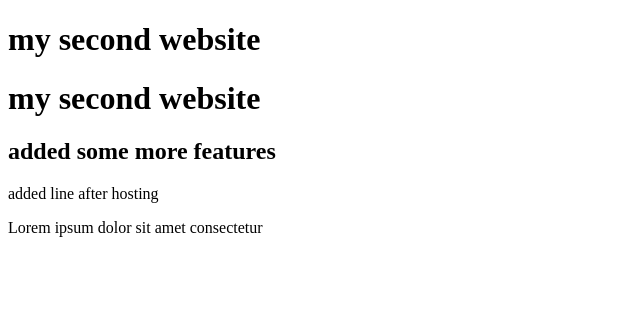
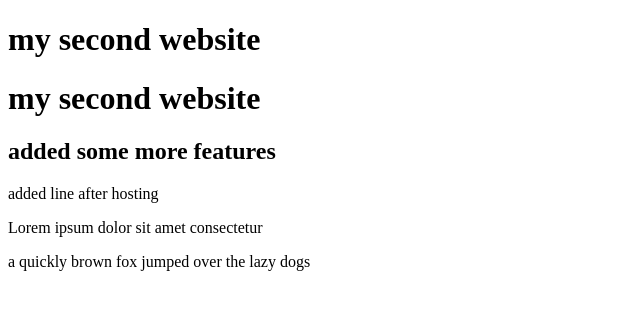
Before and after one commit to Billal223328/my-second-website, a plain HTML site: page index.html in a window 1280 px wide. Shown: the whole page, without its empty margins (0-640 px from the left). Drawn offline with Linux system fonts and the light colour scheme.

Commit message:
add a proverb

```diff
--- a/index.html
+++ b/index.html
@@ -11,5 +11,6 @@
     <h2>added some more features</h2>
     <p>added line after hosting</p>
     <p>Lorem ipsum dolor sit amet consectetur</p>
+    <p>a quickly brown fox jumped over the lazy dogs</p>
 </body>
 </html>
```
